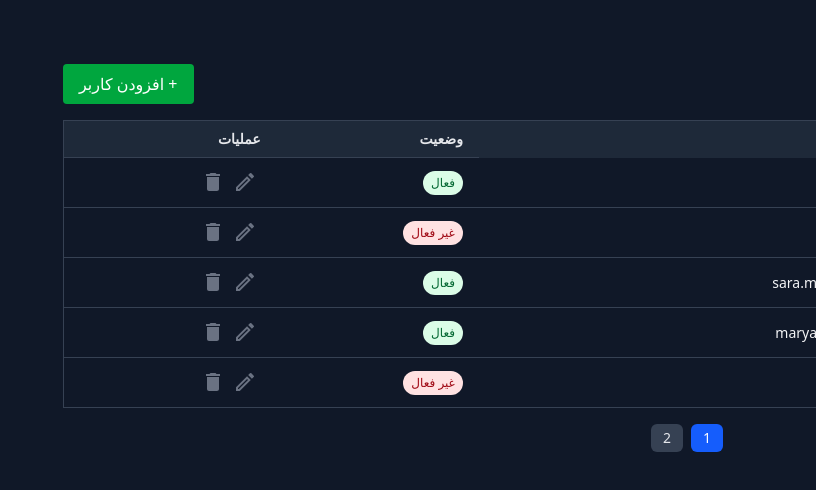
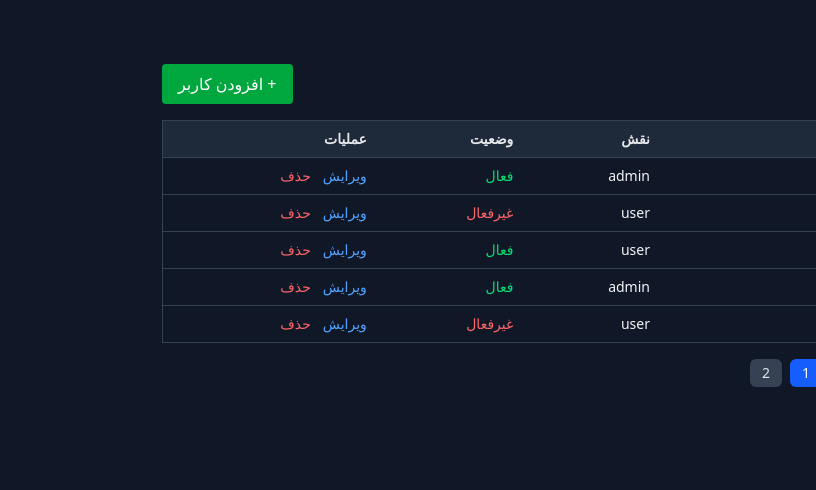
Before and after one commit to mohammad-shirani-developer/ecommerce-admin-panel, a Next.js app: page /users in a window 1280 px wide. Shown: the top 490 px of the page, without its empty margins (464-1280 px from the left). Built offline with nearby package versions, Linux system fonts and the light colour scheme.

Commit message:
feat(users): refactor UsersTable to improve sorting functionality and UI structure

```diff
--- a/src/components/users/UsersTable.tsx
+++ b/src/components/users/UsersTable.tsx
@@ -1,70 +1,117 @@
+"use client";
+
+import { UserSortKey } from "@/types/table";
 import { User } from "@/types/user";
-import { MdDelete, MdOutlineModeEdit } from "react-icons/md";
-import UserStatusBadge from "./UserStatusBadge";
 
 interface UsersTableProps {
   users: User[];
-  onToggleStatus: (userId: number) => void;
+  sortBy: UserSortKey;
+  sortDirection: "asc" | "desc";
+  onSort: (key: UserSortKey) => void;
   onEdit: (user: User) => void;
   onDelete: (user: User) => void;
-  onSort: (key: keyof User) => void;
-  sortBy: keyof User;
-  sortDirection: "asc" | "desc";
+  onToggleStatus: (userId: number) => void;
 }
 
 const UsersTable = ({
   users,
-  onToggleStatus,
+  sortBy,
+  sortDirection,
+  onSort,
   onEdit,
   onDelete,
-  onSort,
-  sortBy,
-  sortDirection,
+  onToggleStatus,
 }: UsersTableProps) => {
+  const renderSortIcon = (key: UserSortKey) => {
+    if (sortBy !== key) return null;
+    return sortDirection === "asc" ? "▲" : "▼";
+  };
+
+  if (users.length === 0) {
+    return (
+      <div className="text-center text-gray-400 py-10">
+        کاربری برای نمایش وجود ندارد
+      </div>
+    );
+  }
+
   return (
-    <table className="w-full text-right table-auto border border-gray-700 text-sm">
+    <table className="w-full table-auto text-right border border-gray-700 text-sm">
       <thead className="bg-gray-800 text-gray-200">
-        <tr className="bg-gray-800">
+        <tr>
+          <th className="cursor-pointer px-4 py-2" onClick={() => onSort("id")}>
+            ID {renderSortIcon("id")}
+          </th>
+
           <th
-            onClick={() => onSort("id")}
-            className="cursor-pointer select-none"
+            className="cursor-pointer px-4 py-2"
+            onClick={() => onSort("name")}
           >
-            ID {sortBy === "id" && (sortDirection === "asc" ? "▲" : "▼")}
+            نام {renderSortIcon("name")}
           </th>
+
           <th
-            onClick={() => onSort("name")}
-            className="cursor-pointer select-none"
+            className="cursor-pointer px-4 py-2"
+            onClick={() => onSort("email")}
           >
-            نام {sortBy === "name" && (sortDirection === "asc" ? "▲" : "▼")}
+            ایمیل {renderSortIcon("email")}
           </th>
+
           <th
-            onClick={() => onSort("email")}
-            className="cursor-pointer select-none"
+            className="cursor-pointer px-4 py-2"
+            onClick={() => onSort("role")}
           >
-            ایمیل {sortBy === "email" && (sortDirection === "asc" ? "▲" : "▼")}
+            نقش {renderSortIcon("role")}
           </th>
-          <th className="py-2 px-4 border-b border-gray-700">وضعیت</th>
-          <th className="py-2 px-4 border-b border-gray-700">عملیات</th>
+
+          <th
+            className="cursor-pointer px-4 py-2"
+            onClick={() => onSort("status")}
+          >
+            وضعیت {renderSortIcon("status")}
+          </th>
+
+          <th className="px-4 py-2">عملیات</th>
         </tr>
       </thead>
+
       <tbody>
         {users.map((user) => (
-          <tr key={user.id} className="hover:bg-gray-700 transition-colors">
-            <td className="py-2 px-4 border-b border-gray-700">{user.id}</td>
-            <td className="py-2 px-4 border-b border-gray-700">{user.name}</td>
-            <td className="py-2 px-4 border-b border-gray-700">{user.email}</td>
-            <td className="py-2 px-4 border-b border-gray-700">
-              <UserStatusBadge
-                status={user.status}
-                onClick={() => onToggleStatus(user.id)}
-              />
+          <tr
+            key={user.id}
+            className="border-t border-gray-700 hover:bg-gray-700 transition-colors"
+          >
+            <td className="px-4 py-2">{user.id}</td>
+            <td className="px-4 py-2">{user.name}</td>
+            <td className="px-4 py-2">{user.email}</td>
+            <td className="px-4 py-2">{user.role}</td>
+
+            <td
+              className="px-4 py-2 cursor-pointer"
+              onClick={() => onToggleStatus(user.id)}
+            >
+              <span
+                className={
+                  user.status === "active" ? "text-green-400" : "text-red-400"
+                }
+              >
+                {user.status === "active" ? "فعال" : "غیرفعال"}
+              </span>
             </td>
-            <td className="py-2 px-4 border-b border-gray-700">
-              <button className="p-1" onClick={() => onEdit(user)}>
-                <MdOutlineModeEdit className="text-gray-500 hover:text-gray-300 cursor-pointer text-2xl border-none" />
+
+            <td className="px-4 py-2 space-x-3">
+              <button
+                onClick={() => onEdit(user)}
+                className="text-blue-400 hover:underline"
+              >
+                ویرایش
               </button>
-              <button className="p-1" onClick={() => onDelete(user)}>
-                <MdDelete className="text-gray-500 hover:text-gray-300 cursor-pointer text-2xl border-none" />
+
+              <button
+                onClick={() => onDelete(user)}
+                className="text-red-400 hover:underline"
+              >
+                حذف
               </button>
             </td>
           </tr>
```
